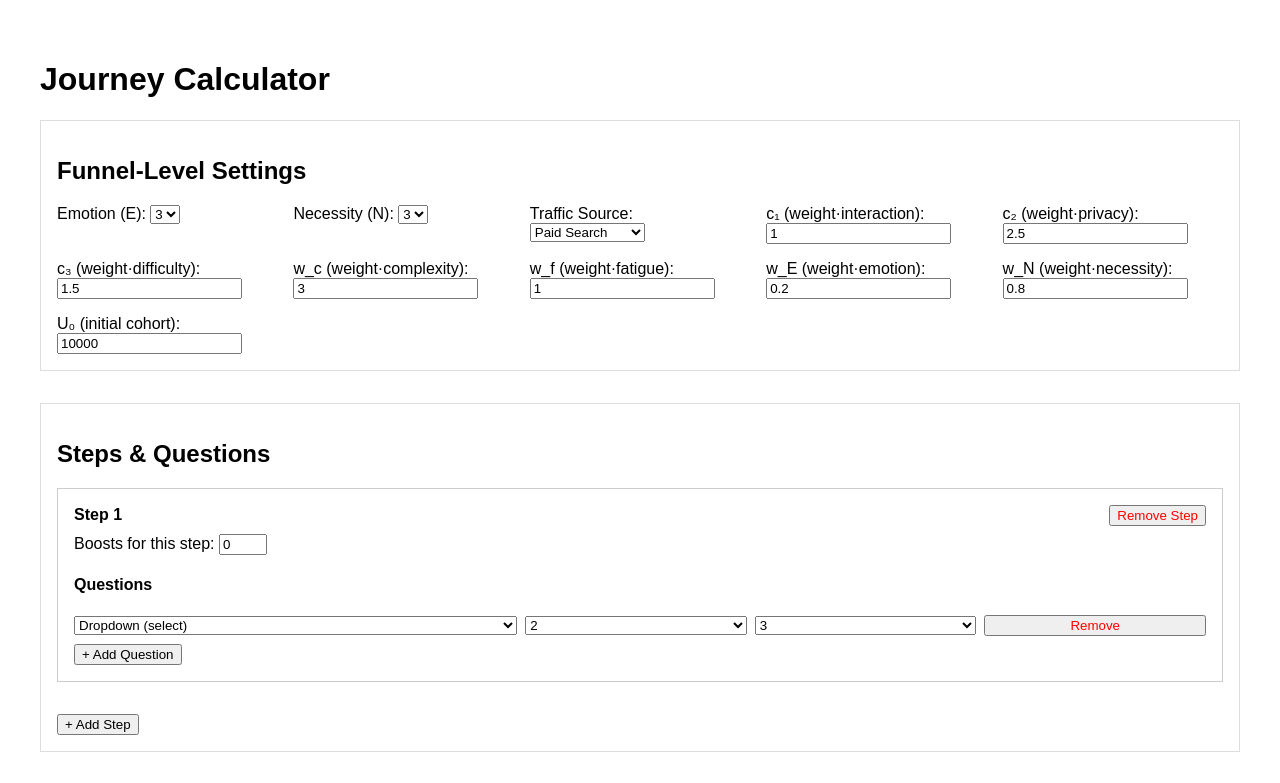
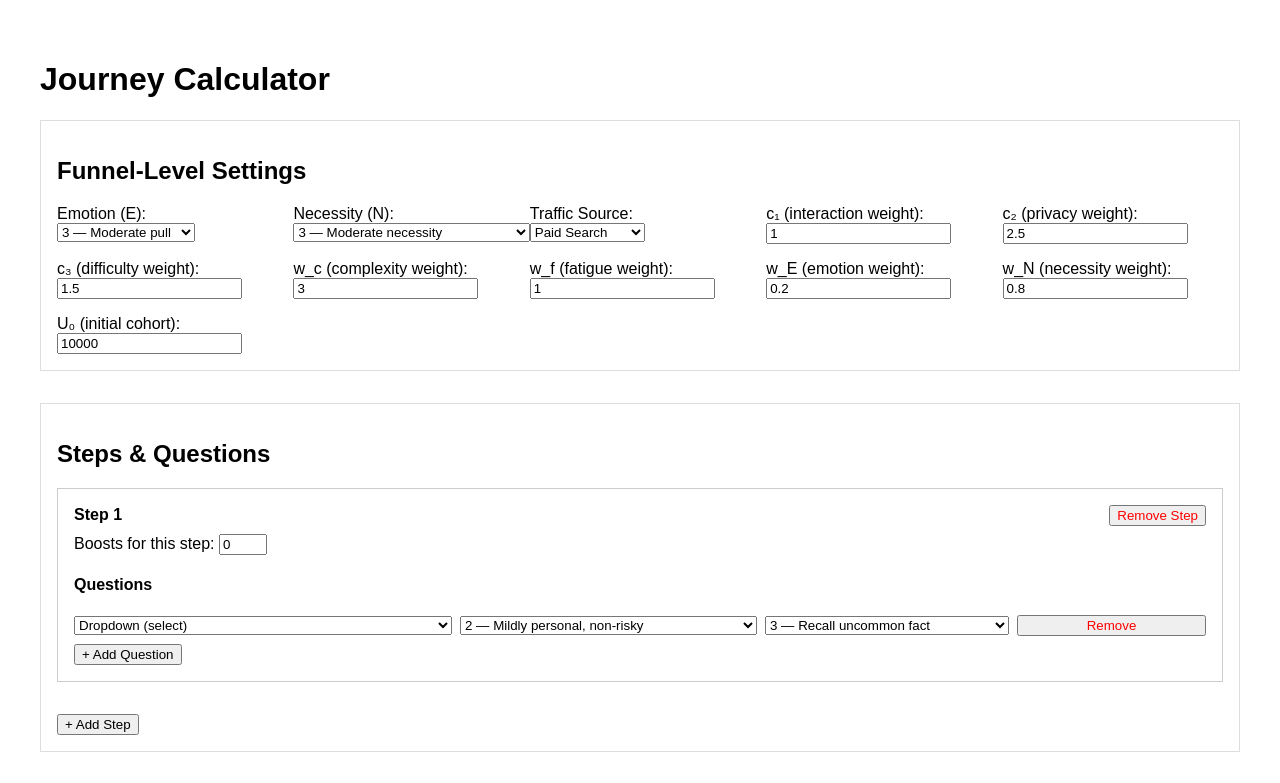
Before and after one commit to KeleWarg/journey-funnel, a Next.js app: page / in a window 1280 px wide. Shown: the top 783 px of the page. Built offline with nearby package versions, Linux system fonts and the light colour scheme.

Commit message:
Descriptive labels for user inputs for question steps

```diff
--- a/pages/index.js
+++ b/pages/index.js
@@ -32,20 +32,53 @@ export default function Home() {
   const [simulationResult, setSimulationResult] = useState(null);
   const [backsolveResult, setBacksolveResult] = useState(null);
 
-  // ─── 4. Helper: Input-type options ─────────────────────────────────────
+  // ─── 4. Lookup tables for “1–5” descriptive labels ────────────────────
+  const emotionOptions = [
+    { value: 1, label: "1 — Barely any pull" },
+    { value: 2, label: "2 — Mild interest" },
+    { value: 3, label: "3 — Moderate pull" },
+    { value: 4, label: "4 — Strong pull" },
+    { value: 5, label: "5 — Critical pull" },
+  ];
+
+  const necessityOptions = [
+    { value: 1, label: "1 — Optional (no real consequence)" },
+    { value: 2, label: "2 — Low urgency" },
+    { value: 3, label: "3 — Moderate necessity" },
+    { value: 4, label: "4 — High necessity" },
+    { value: 5, label: "5 — Mandatory & urgent" },
+  ];
+
+  const invasivenessOptions = [
+    { value: 1, label: "1 — Low invasiveness (general, non-personal)" },
+    { value: 2, label: "2 — Mildly personal, non-risky" },
+    { value: 3, label: "3 — Personally revealing, but common" },
+    { value: 4, label: "4 — Sensitive & contextually risky" },
+    { value: 5, label: "5 — Highly invasive, socially or legally risky" },
+  ];
+
+  const difficultyOptions = [
+    { value: 1, label: "1 — Immediate answer (no lookup)" },
+    { value: 2, label: "2 — Minimal thought (common recall)" },
+    { value: 3, label: "3 — Recall uncommon fact" },
+    { value: 4, label: "4 — Calculation / estimation" },
+    { value: 5, label: "5 — Judgment or fuzzy boundary" },
+  ];
+
+  // ─── 5. Input-type options (unchanged) ────────────────────────────────
   const inputTypeOptions = [
-    { value: "check_box", label: "Check‐box" },
-    { value: "radio_button", label: "Radio‐button" },
+    { value: "check_box", label: "Check-box" },
+    { value: "radio_button", label: "Radio-button" },
     { value: "dropdown", label: "Dropdown (select)" },
     { value: "media_selector", label: "Media Selector (card)" },
     { value: "slider", label: "Slider" },
-    { value: "date_picker", label: "Date‐picker" },
+    { value: "date_picker", label: "Date-picker" },
     { value: "text_input_short", label: "Short Text (e.g. Zipcode)" },
     { value: "search_input", label: "Search Input" },
     { value: "text_input_long", label: "Long Text (e.g. Email)" },
   ];
 
-  // ─── 5. Handle adding/removing steps/questions ─────────────────────────
+  // ─── 6. Handle adding/removing steps/questions ─────────────────────────
   const addStep = () => {
     setSteps([
       ...steps,
@@ -85,7 +118,7 @@ export default function Home() {
     setSteps(updated);
   };
 
-  // ─── 6. Build payload for simulation/backsolve ─────────────────────────
+  // ─── 7. Build payload for simulation/backsolve ─────────────────────────
   const buildPayload = () => ({
     steps,
     E,
@@ -101,7 +134,7 @@ export default function Home() {
     U0,
   });
 
-  // ─── 7. Run Forward Simulation ────────────────────────────────────────
+  // ─── 8. Run Forward Simulation ────────────────────────────────────────
   const runSimulation = async () => {
     try {
       setSimulationResult(null);
@@ -120,7 +153,7 @@ export default function Home() {
     }
   };
 
-  // ─── 8. Run Back-Solve ─────────────────────────────────────────────────
+  // ─── 9. Run Back-Solve ─────────────────────────────────────────────────
   const runBacksolve = async () => {
     try {
       setBacksolveResult(null);
@@ -145,28 +178,47 @@ export default function Home() {
     }
   };
 
-  // ─── 9. JSX: Render the form ───────────────────────────────────────────
+  // ─── 10. JSX: Render the form ───────────────────────────────────────────
   return (
     <div style={{ padding: "2rem", fontFamily: "Arial, sans-serif" }}>
       <h1>Journey Calculator</h1>
 
-      {/* ─── Funnel-level Settings ──────────────────────────── */}
-      <section style={{ border: "1px solid #ddd", padding: "1rem", marginBottom: "2rem" }}>
+      {/* ─── Funnel-Level Settings ──────────────────────────── */}
+      <section
+        style={{
+          border: "1px solid #ddd",
+          padding: "1rem",
+          marginBottom: "2rem",
+        }}
+      >
         <h2>Funnel-Level Settings</h2>
-        <div style={{ display: "grid", gridTemplateColumns: "repeat(auto-fit, minmax(200px, 1fr))", gap: "1rem" }}>
+        <div
+          style={{
+            display: "grid",
+            gridTemplateColumns: "repeat(auto-fit, minmax(200px, 1fr))",
+            gap: "1rem",
+          }}
+        >
           <div>
             <label>Emotion (E): </label>
             <select value={E} onChange={(e) => setE(+e.target.value)}>
-              {[1, 2, 3, 4, 5].map((v) => (
-                <option key={v} value={v}>{v}</option>
+              {emotionOptions.map((opt) => (
+                <option key={opt.value} value={opt.value}>
+                  {opt.label}
+                </option>
               ))}
             </select>
           </div>
           <div>
             <label>Necessity (N): </label>
-            <select value={N_importance} onChange={(e) => setNImportance(+e.target.value)}>
-              {[1, 2, 3, 4, 5].map((v) => (
-                <option key={v} value={v}>{v}</option>
+            <select
+              value={N_importance}
+              onChange={(e) => setNImportance(+e.target.value)}
+            >
+              {necessityOptions.map((opt) => (
+                <option key={opt.value} value={opt.value}>
+                  {opt.label}
+                </option>
               ))}
             </select>
           </div>
@@ -182,48 +234,109 @@ export default function Home() {
             </select>
           </div>
           <div>
-            <label>c₁ (weight·interaction): </label>
-            <input type="number" step="0.1" value={c1} onChange={(e) => setC1(+e.target.value)} />
+            <label>c₁ (interaction weight): </label>
+            <input
+              type="number"
+              step="0.1"
+              value={c1}
+              onChange={(e) => setC1(+e.target.value)}
+            />
           </div>
           <div>
-            <label>c₂ (weight·privacy): </label>
-            <input type="number" step="0.1" value={c2} onChange={(e) => setC2(+e.target.value)} />
+            <label>c₂ (privacy weight): </label>
+            <input
+              type="number"
+              step="0.1"
+              value={c2}
+              onChange={(e) => setC2(+e.target.value)}
+            />
           </div>
           <div>
-            <label>c₃ (weight·difficulty): </label>
-            <input type="number" step="0.1" value={c3} onChange={(e) => setC3(+e.target.value)} />
+            <label>c₃ (difficulty weight): </label>
+            <input
+              type="number"
+              step="0.1"
+              value={c3}
+              onChange={(e) => setC3(+e.target.value)}
+            />
           </div>
           <div>
-            <label>w_c (weight·complexity): </label>
-            <input type="number" step="0.1" value={w_c} onChange={(e) => setWc(+e.target.value)} />
+            <label>w_c (complexity weight): </label>
+            <input
+              type="number"
+              step="0.1"
+              value={w_c}
+              onChange={(e) => setWc(+e.target.value)}
+            />
           </div>
           <div>
-            <label>w_f (weight·fatigue): </label>
-            <input type="number" step="0.1" value={w_f} onChange={(e) => setWf(+e.target.value)} />
+            <label>w_f (fatigue weight): </label>
+            <input
+              type="number"
+              step="0.1"
+              value={w_f}
+              onChange={(e) => setWf(+e.target.value)}
+            />
           </div>
           <div>
-            <label>w_E (weight·emotion): </label>
-            <input type="number" step="0.01" value={w_E} onChange={(e) => setWE(+e.target.value)} />
+            <label>w_E (emotion weight): </label>
+            <input
+              type="number"
+              step="0.01"
+              value={w_E}
+              onChange={(e) => setWE(+e.target.value)}
+            />
           </div>
           <div>
-            <label>w_N (weight·necessity): </label>
-            <input type="number" step="0.01" value={w_N} onChange={(e) => setWN(+e.target.value)} />
+            <label>w_N (necessity weight): </label>
+            <input
+              type="number"
+              step="0.01"
+              value={w_N}
+              onChange={(e) => setWN(+e.target.value)}
+            />
           </div>
           <div>
             <label>U₀ (initial cohort): </label>
-            <input type="number" value={U0} onChange={(e) => setU0(+e.target.value)} />
+            <input
+              type="number"
+              value={U0}
+              onChange={(e) => setU0(+e.target.value)}
+            />
           </div>
         </div>
       </section>
 
       {/* ─── Steps & Questions ─────────────────────────────────────────── */}
-      <section style={{ border: "1px solid #ddd", padding: "1rem", marginBottom: "2rem" }}>
+      <section
+        style={{
+          border: "1px solid #ddd",
+          padding: "1rem",
+          marginBottom: "2rem",
+        }}
+      >
         <h2>Steps &amp; Questions</h2>
         {steps.map((step, stepIndex) => (
-          <div key={stepIndex} style={{ border: "1px solid #ccc", padding: "1rem", marginBottom: "1rem" }}>
-            <div style={{ display: "flex", justifyContent: "space-between", alignItems: "center" }}>
+          <div
+            key={stepIndex}
+            style={{
+              border: "1px solid #ccc",
+              padding: "1rem",
+              marginBottom: "1rem",
+            }}
+          >
+            <div
+              style={{
+                display: "flex",
+                justifyContent: "space-between",
+                alignItems: "center",
+              }}
+            >
               <strong>Step {stepIndex + 1}</strong>
-              <button onClick={() => removeStep(stepIndex)} style={{ color: "red" }}>
+              <button
+                onClick={() => removeStep(stepIndex)}
+                style={{ color: "red" }}
+              >
                 Remove Step
               </button>
             </div>
@@ -255,6 +368,7 @@ export default function Home() {
                     alignItems: "center",
                   }}
                 >
+                  {/* 1) Input Type selector */}
                   <select
                     value={q.input_type}
                     onChange={(e) => {
@@ -269,6 +383,7 @@ export default function Home() {
                     ))}
                   </select>
 
+                  {/* 2) Invasiveness selector (mapped to descriptive) */}
                   <select
                     value={q.invasiveness}
                     onChange={(e) => {
@@ -276,11 +391,14 @@ export default function Home() {
                       updateQuestion(stepIndex, qIndex, newQ);
                     }}
                   >
-                    {[1, 2, 3, 4, 5].map((v) => (
-                      <option key={v} value={v}>{v}</option>
+                    {invasivenessOptions.map((opt) => (
+                      <option key={opt.value} value={opt.value}>
+                        {opt.label}
+                      </option>
                     ))}
                   </select>
 
+                  {/* 3) Difficulty selector (mapped to descriptive) */}
                   <select
                     value={q.difficulty}
                     onChange={(e) => {
@@ -288,11 +406,14 @@ export default function Home() {
                       updateQuestion(stepIndex, qIndex, newQ);
                     }}
                   >
-                    {[1, 2, 3, 4, 5].map((v) => (
-                      <option key={v} value={v}>{v}</option>
+                    {difficultyOptions.map((opt) => (
+                      <option key={opt.value} value={opt.value}>
+                        {opt.label}
+                      </option>
                     ))}
                   </select>
 
+                  {/* 4) Remove question button */}
                   <button
                     onClick={() => removeQuestion(stepIndex, qIndex)}
                     style={{ color: "red" }}
@@ -313,23 +434,47 @@ export default function Home() {
       </section>
 
       {/* ─── Preview JSON Payload ────────────────────────────────────────── */}
-      <section style={{ border: "1px solid #ddd", padding: "1rem", marginBottom: "2rem" }}>
+      <section
+        style={{
+          border: "1px solid #ddd",
+          padding: "1rem",
+          marginBottom: "2rem",
+        }}
+      >
         <h2>Preview Payload</h2>
-        <pre style={{ whiteSpace: "pre-wrap", background: "#f9f9f9", padding: "1rem", maxHeight: "300px", overflowY: "auto" }}>
+        <pre
+          style={{
+            whiteSpace: "pre-wrap",
+            background: "#f9f9f9",
+            padding: "1rem",
+            maxHeight: "300px",
+            overflowY: "auto",
+          }}
+        >
           {JSON.stringify(buildPayload(), null, 2)}
         </pre>
       </section>
 
       {/* ─── Forward Simulation Button & Result ──────────────────────────── */}
       <section style={{ marginBottom: "2rem" }}>
-        <button onClick={runSimulation} style={{ padding: "0.5rem 1rem", fontSize: "1rem" }}>
+        <button
+          onClick={runSimulation}
+          style={{ padding: "0.5rem 1rem", fontSize: "1rem" }}
+        >
           Run Simulation
         </button>
 
         {simulationResult && (
           <div style={{ marginTop: "1rem" }}>
             <h3>Simulation Results</h3>
-            <pre style={{ background: "#f0f0f0", padding: "1rem", maxHeight: "400px", overflowY: "auto" }}>
+            <pre
+              style={{
+                background: "#f0f0f0",
+                padding: "1rem",
+                maxHeight: "400px",
+                overflowY: "auto",
+              }}
+            >
               {JSON.stringify(simulationResult, null, 2)}
             </pre>
           </div>
@@ -339,7 +484,13 @@ export default function Home() {
       <hr style={{ margin: "2rem 0" }} />
 
       {/* ─── Back-Solve Section ───────────────────────────────────────────── */}
-      <section style={{ border: "1px solid #ddd", padding: "1rem", marginBottom: "2rem" }}>
+      <section
+        style={{
+          border: "1px solid #ddd",
+          padding: "1rem",
+          marginBottom: "2rem",
+        }}
+      >
         <h2>Run Back-Solve (Fit k, γ_exit, ε)</h2>
         <p>
           1. Ensure the journey JSON above is correct.<br />
@@ -353,14 +504,24 @@ export default function Home() {
           onChange={(e) => setObservedCRInput(e.target.value)}
           style={{ display: "block", marginBottom: "0.5rem" }}
         />
-        <button onClick={runBacksolve} style={{ padding: "0.5rem 1rem", fontSize: "1rem" }}>
+        <button
+          onClick={runBacksolve}
+          style={{ padding: "0.5rem 1rem", fontSize: "1rem" }}
+        >
           Run Back-Solve
         </button>
 
         {backsolveResult && (
           <div style={{ marginTop: "1rem" }}>
             <h3>Best-Fit Parameters</h3>
-            <pre style={{ background: "#f0f0f0", padding: "1rem", maxHeight: "200px", overflowY: "auto" }}>
+            <pre
+              style={{
+                background: "#f0f0f0",
+                padding: "1rem",
+                maxHeight: "200px",
+                overflowY: "auto",
+              }}
+            >
               {JSON.stringify(backsolveResult, null, 2)}
             </pre>
           </div>
@@ -368,7 +529,8 @@ export default function Home() {
       </section>
 
       <p style={{ fontSize: "0.9rem", color: "#666" }}>
-        * After computing best-fit k, γ_exit, ε, update your YAML or constants for future simulations. *
+        * After computing best-fit k, γ_exit, ε, update your YAML or constants for
+        future simulations. *
       </p>
     </div>
   );
```
